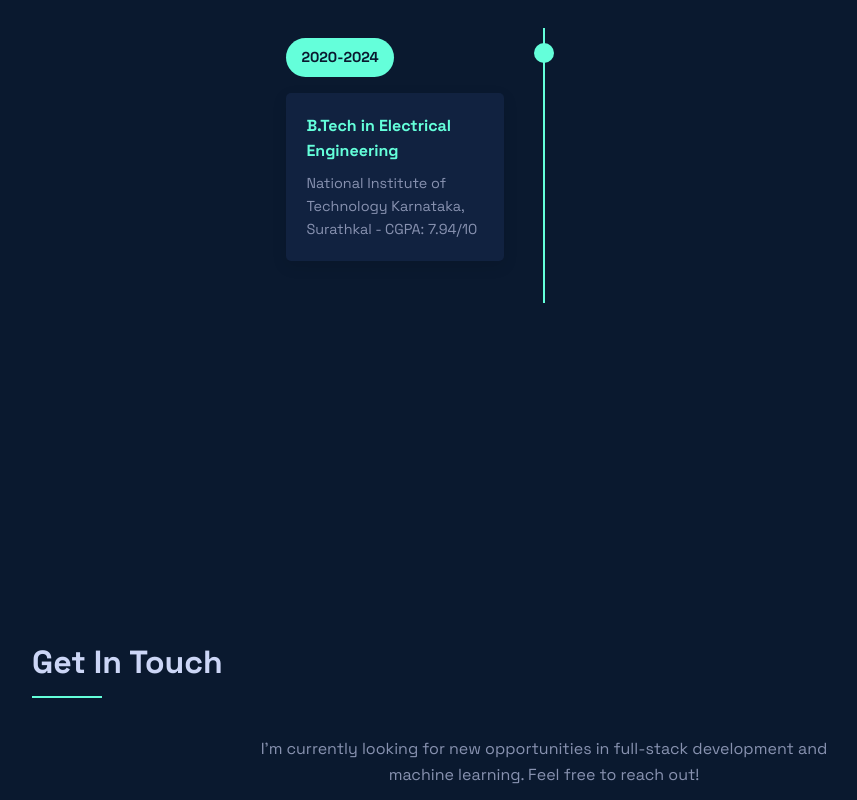
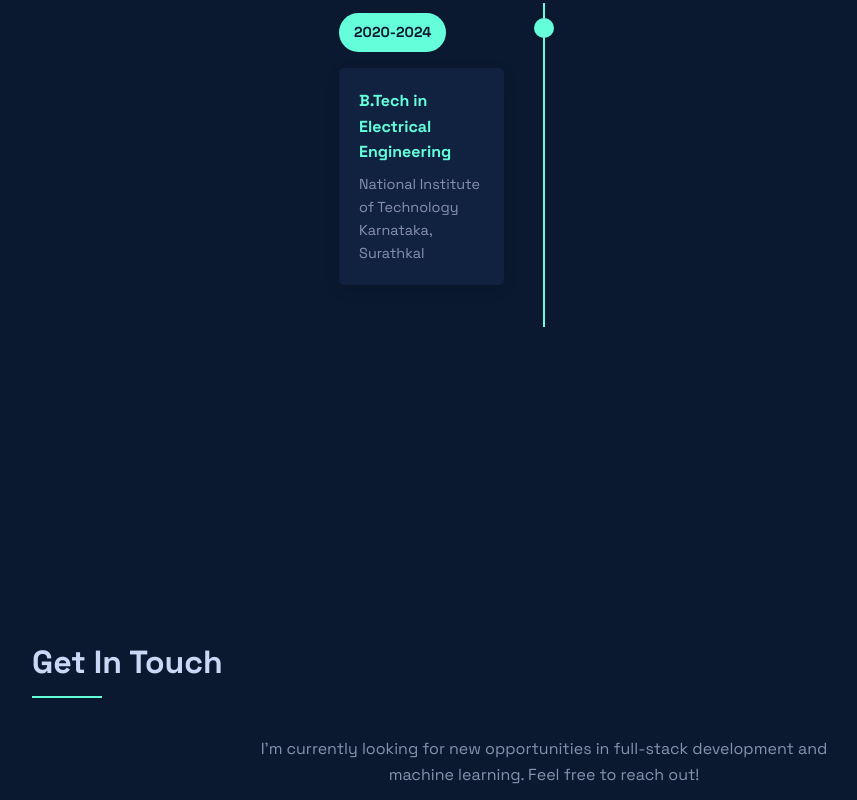
Before and after one commit to AbhijithKumble/me, a plain HTML site: page index.html in a window 1280 px wide. Shown: the part 2470-3270 px from the top of the page, without its empty margins (96-953 px from the left). Drawn offline with Linux system fonts and the light colour scheme.

Commit message:
some changes

```diff
--- a/index.html
+++ b/index.html
@@ -148,7 +148,7 @@
                     <div class="timeline-date">2020-2024</div>
                     <div class="timeline-content">
                         <h4>B.Tech in Electrical Engineering</h4>
-                        <p>National Institute of Technology Karnataka, Surathkal - CGPA: 7.94/10</p>
+                        <p>National Institute of Technology Karnataka, Surathkal</p>
                     </div>
                 </div>
             </div>
```
